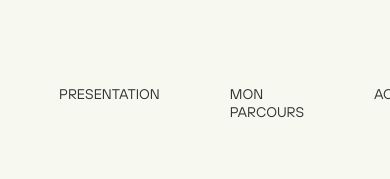
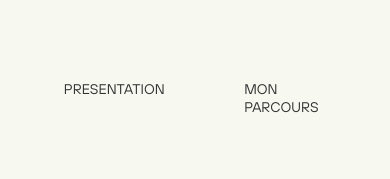
Before and after one commit to TheoBrasseurOCR/portfolio-brasseur-martin, a React (Create React App) app: page / in a window 390 px wide. Shown: the part 665-844 px from the top of the page. Built offline with nearby package versions, Linux system fonts and the light colour scheme.

Commit message:
test ombile

```diff
--- a/src/styles/accueil.scss
+++ b/src/styles/accueil.scss
@@ -398,3 +398,20 @@
     }
   }
 }
+
+@media screen and (max-width: 767px) {
+  .footer-menu {
+    width: 100%; /* La largeur totale de l'écran */
+    margin-left: 0; /* Réinitialiser la marge */
+    position: static; /* Position statique pour le flux normal sur les petits écrans */
+  }
+
+  .footer-menu ul {
+    justify-content: center; /* Centrer les éléments */
+    padding-left: 0; /* Réinitialiser le décalage à gauche */
+  }
+
+  .footer-menu ul li {
+    margin: 0.3rem; /* Réduire l'espace entre les éléments pour les petits écrans */
+  }
+}
```
